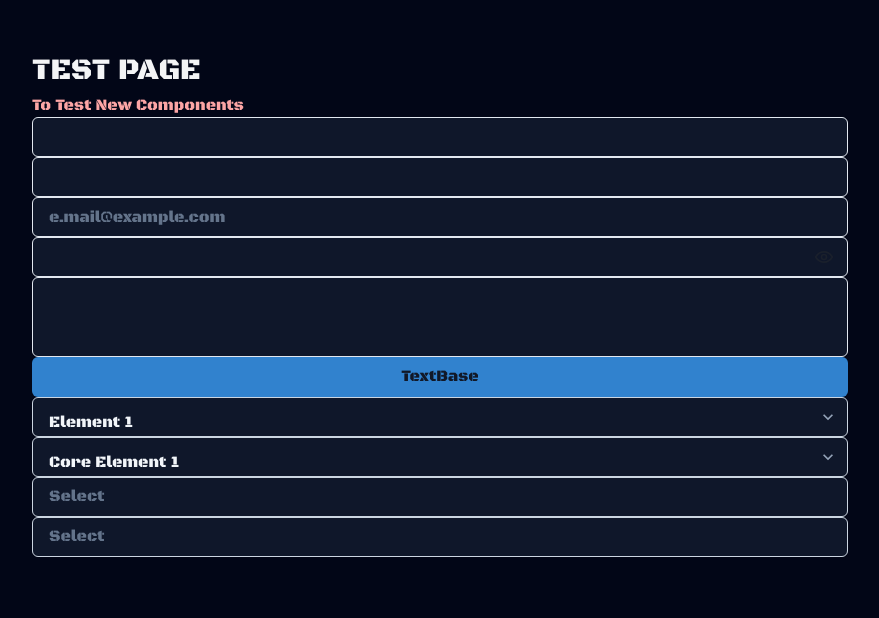
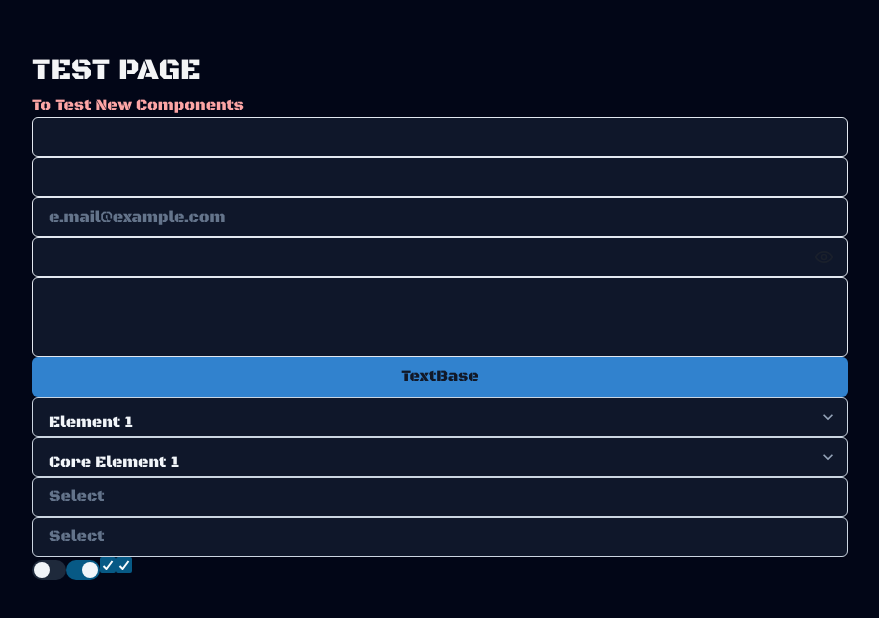
Before and after one commit to LordFoezel/SpaceBattle-Client, a React (Vite) app: page /test in a window 1280 px wide. Shown: the top 618 px of the page, without its empty margins (200-1079 px from the left). Built offline with nearby package versions, Linux system fonts and the light colour scheme.

Commit message:
feat: add

```diff
--- /dev/null
+++ b/src/components/base/checkbox/BaseCheckbox.jsx
@@ -0,0 +1,70 @@
+import { forwardRef } from "react";
+import { Checkbox } from "@chakra-ui/react";
+import { cn } from "../../../helper/classNames.js";
+import colors from "../../../theme/colors.js";
+
+const BaseCheckbox = forwardRef(function BaseCheckbox(
+    {
+        name, // for forms
+        value,
+        isDisabled = false,
+        variant = 'solid', // solid, subtle,  outline
+        size = 'md', // xs, sm, md, lg
+        onClick,
+        onChange,
+    }, ref) {
+
+    function buildClassName() {
+        const result = [];
+        return result.join(" ");
+    }
+
+    const hasHandler = typeof onChange === 'function' || typeof onClick === 'function';
+    const isControlled = hasHandler && value !== undefined && value !== null;
+    const toBool = (v) => {
+        if (typeof v === 'string') {
+            const s = v.toLowerCase();
+            if (s === '0' || s === 'false' || s === 'off') return false;
+            if (s === '1' || s === 'true' || s === 'on') return true;
+        }
+        return !!v;
+    };
+    const checkedProps = isControlled
+        ? { isChecked: toBool(value) }
+        : (value !== undefined && value !== null ? { defaultChecked: toBool(value) } : {});
+
+    const handleChange = (e) => {
+        if (typeof onChange === 'function') onChange(e);
+        if (typeof onClick === 'function') onClick(e);
+    };
+
+    return (
+        <Checkbox
+            ref={ref}
+            {...checkedProps}
+            name={name}
+            variant={variant}
+            isDisabled={isDisabled}
+            size={size}
+            className={cn(buildClassName())}
+            iconColor={colors.optionCheckedText}
+            color={colors.text}
+            sx={{
+                '.chakra-checkbox__control': {
+                    backgroundColor: colors.surface,
+                    borderColor: colors.border,
+                },
+                '.chakra-checkbox__control[data-checked]': {
+                    backgroundColor: colors.optionCheckedBg,
+                    borderColor: colors.optionCheckedBg,
+                },
+                '.chakra-checkbox__label': {
+                    color: colors.text,
+                },
+            }}
+            onChange={handleChange}
+        />
+    );
+});
+
+export { BaseCheckbox };
--- /dev/null
+++ b/src/components/base/checkbox/BaseSwitch.jsx
@@ -0,0 +1,68 @@
+import { forwardRef } from "react";
+import { Switch } from "@chakra-ui/react";
+import { cn } from "../../../helper/classNames.js";
+import colors from "../../../theme/colors.js";
+
+const BaseSwitch = forwardRef(function BaseSwitch(
+  {
+    name, // for forms
+    value,
+    isDisabled = false,
+    variant = 'solid', // solid, raised
+    size = 'md', // xs, sm, md, lg
+    onClick,
+    onChange,
+  }, ref) {
+
+  function buildClassName() {
+    const result = [];
+    return result.join(" ");
+  }
+
+  const hasHandler = typeof onChange === 'function' || typeof onClick === 'function';
+  const isControlled = hasHandler && value !== undefined && value !== null;
+  const toBool = (v) => {
+    if (typeof v === 'string') {
+      const s = v.toLowerCase();
+      if (s === '0' || s === 'false' || s === 'off') return false;
+      if (s === '1' || s === 'true' || s === 'on') return true;
+    }
+    return !!v;
+  };
+  const checkedProps = isControlled
+    ? { isChecked: toBool(value) }
+    : (value !== undefined && value !== null ? { defaultChecked: toBool(value) } : {});
+
+  const handleChange = (e) => {
+    if (typeof onChange === 'function') onChange(e);
+    if (typeof onClick === 'function') onClick(e);
+  };
+
+  return (
+    <Switch
+      ref={ref}
+      {...checkedProps}
+      name={name}
+      variant={variant}
+      isDisabled={isDisabled}
+      size={size}
+      className={cn(buildClassName())}
+      sx={{
+        '.chakra-switch__track': {
+          backgroundColor: colors.borderSubtle,
+          borderColor: colors.border,
+        },
+        '&[data-checked] .chakra-switch__track': {
+          backgroundColor: colors.optionCheckedBg,
+          borderColor: colors.optionCheckedBg,
+        },
+        '.chakra-switch__thumb': {
+          backgroundColor: colors.text,
+        },
+      }}
+      onChange={handleChange}
+    />
+  );
+});
+
+export { BaseSwitch };
--- a/src/pages/test.jsx
+++ b/src/pages/test.jsx
@@ -7,18 +7,20 @@ import { BaseText } from '../components/base/text/BaseText.jsx'
 import { BaseButton } from '../components/base/button/BaseButton.jsx'
 import { BaseSelect } from '../components/base/select/BaseSelect.jsx'
 import { BaseSelectMulti } from '../components/base/select/BaseSelectMulti.jsx'
+import { BaseCheckbox } from '../components/base/checkbox/BaseCheckbox.jsx'
+import { BaseSwitch } from '../components/base/checkbox/BaseSwitch.jsx'
 
 export default function TestPage() {
   const options = [
     { label: "Element 1", value: "1", selectable: true },
-    { label: "Element 2", value: "2", selectable: true},
-    { label: "Element 3", value: "3", selectable: false},
+    { label: "Element 2", value: "2", selectable: true },
+    { label: "Element 3", value: "3", selectable: false },
     { label: "element 4", value: "11", selectable: true },
     { label: "element 5", value: "10", selectable: true },
     { label: "element 6", value: "100", selectable: true },
   ];
 
-   const optionsCategory = [
+  const optionsCategory = [
     { label: "Core Element 1", value: "1", selectable: true, category: "Core" },
     { label: "Core Element 2", value: "2", selectable: true, category: "Core" },
     { label: "Core Element 1", value: "3", selectable: false, category: "Core" },
@@ -40,6 +42,8 @@ export default function TestPage() {
       <BaseSelect options={optionsCategory} />
       <BaseSelectMulti options={options} />
       <BaseSelectMulti options={optionsCategory} />
+      <BaseSwitch /><BaseSwitch isDisabled={false} value={1} />
+      <BaseCheckbox value="1" /><BaseCheckbox value={true} />
     </section>
   );
 }
```
